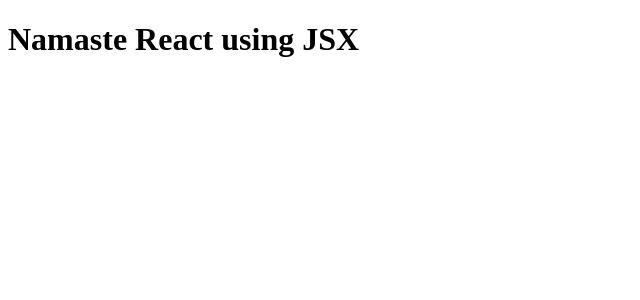
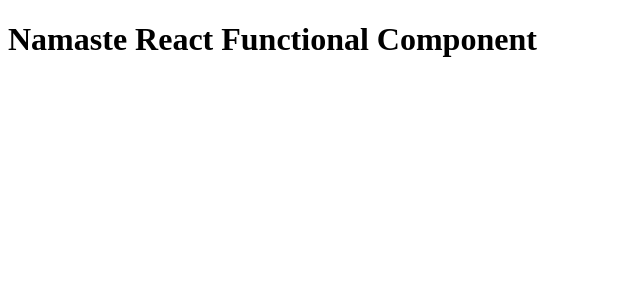
Before and after one commit to ShivanshuShekhar/Namaste-React, a React (Vite) app: page / in a window 1280 px wide. Shown: the top 300 px of the page, without its empty margins (0-640 px from the left). Built offline with nearby package versions, Linux system fonts and the light colour scheme.

Commit message:
Run Functional Component

```diff
--- a/App.js
+++ b/App.js
@@ -1,12 +1,20 @@
 import React from "react";
 import ReactDOM from 'react-dom/client';
 
-// React Element
+const Title = () => (
+    <h1 className="head" tabIndex={5}>
+        Namaste React using JSX
+    </h1>
+);
 
-const jsxHeading = (<h1 className="head" tabIndex={5}>Namaste React using JSX</h1>);
+// React Functional Components
 
-console.log(jsxHeading);
+const HeadingComponent = () => (
+    <div id="container">
+        <h1 className="heading">Namaste React Functional Component</h1>
+    </div>
+);
 
 const root = ReactDOM.createRoot(document.getElementById("root"));
 
-root.render(jsxHeading);
+root.render(<HeadingComponent />);
```
Also changed, not shown: 2 other files (tests, documents, lock files or other folders).
